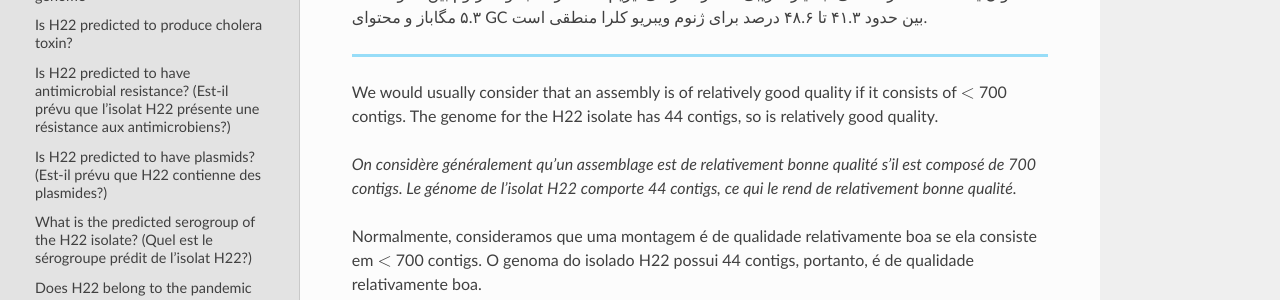
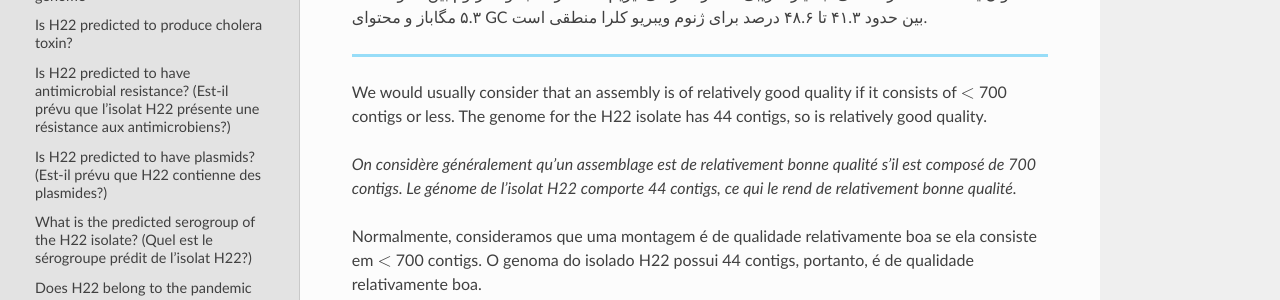
Before and after one commit to avrilcoghlan/vibriowatch, a Sphinx documentation site: the page built from docs/source/haiti.rst, in a window 1280 px wide and 900 px high, scrolled down 15873 px. Shown: the part 175-475 px from the top of the window. Built offline with Sphinx 7.4.7 and the Read the Docs theme 3.1.0, drawn with Linux system fonts in a browser that asks for light colours.

Commit message:
Update haiti.rst

```diff
--- a/docs/source/haiti.rst
+++ b/docs/source/haiti.rst
@@ -507,7 +507,7 @@ N16961 တွင် 4.0 Megabases ခန့်ရှိပြီး GC ပါဝ
 .. image:: HorizontalDividerThin.png
   :width: 1200
 
-We would usually consider that an assembly is of relatively good quality if it consists of :math:`<` 700 contigs. The genome for the H22 isolate has 44 contigs, so is relatively good quality.
+We would usually consider that an assembly is of relatively good quality if it consists of :math:`<` 700 contigs or less. The genome for the H22 isolate has 44 contigs, so is relatively good quality.
 
 *On considère généralement qu'un assemblage est de relativement bonne qualité s'il est composé de 700 contigs. Le génome de l'isolat H22 comporte 44 contigs, ce qui le rend de relativement bonne qualité.*
 
```
